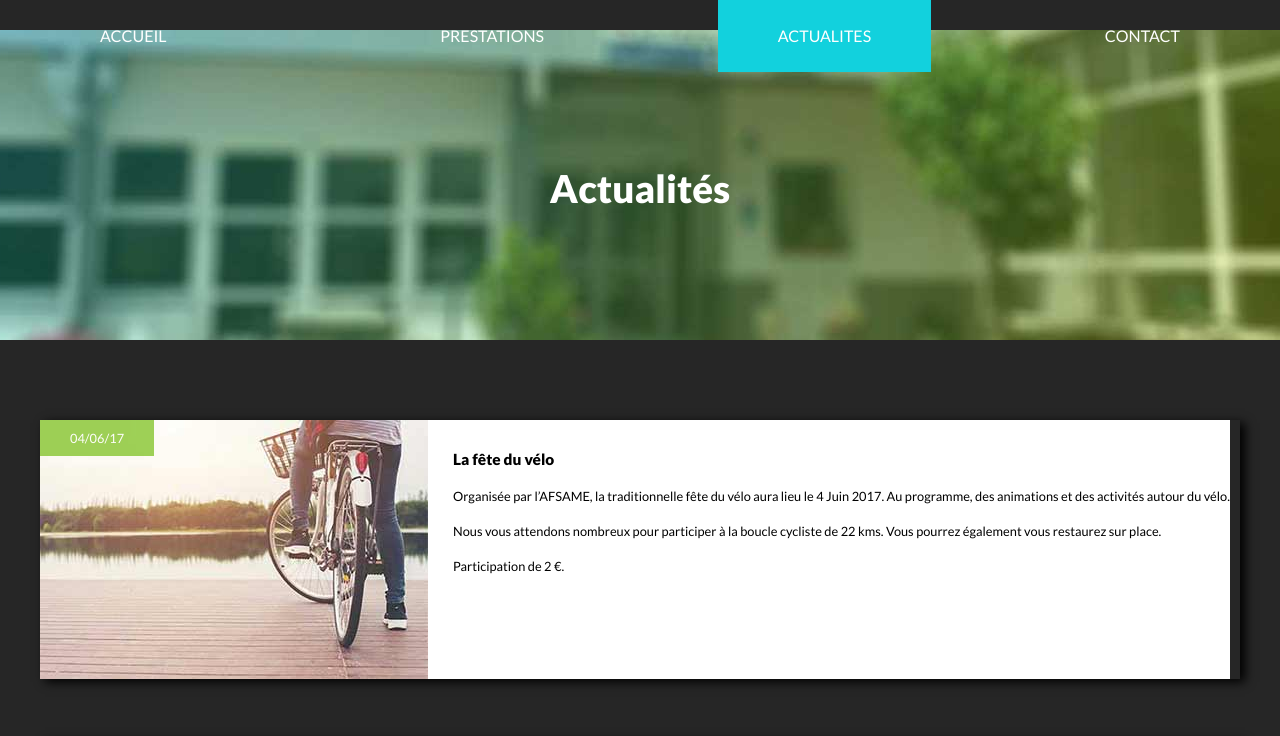
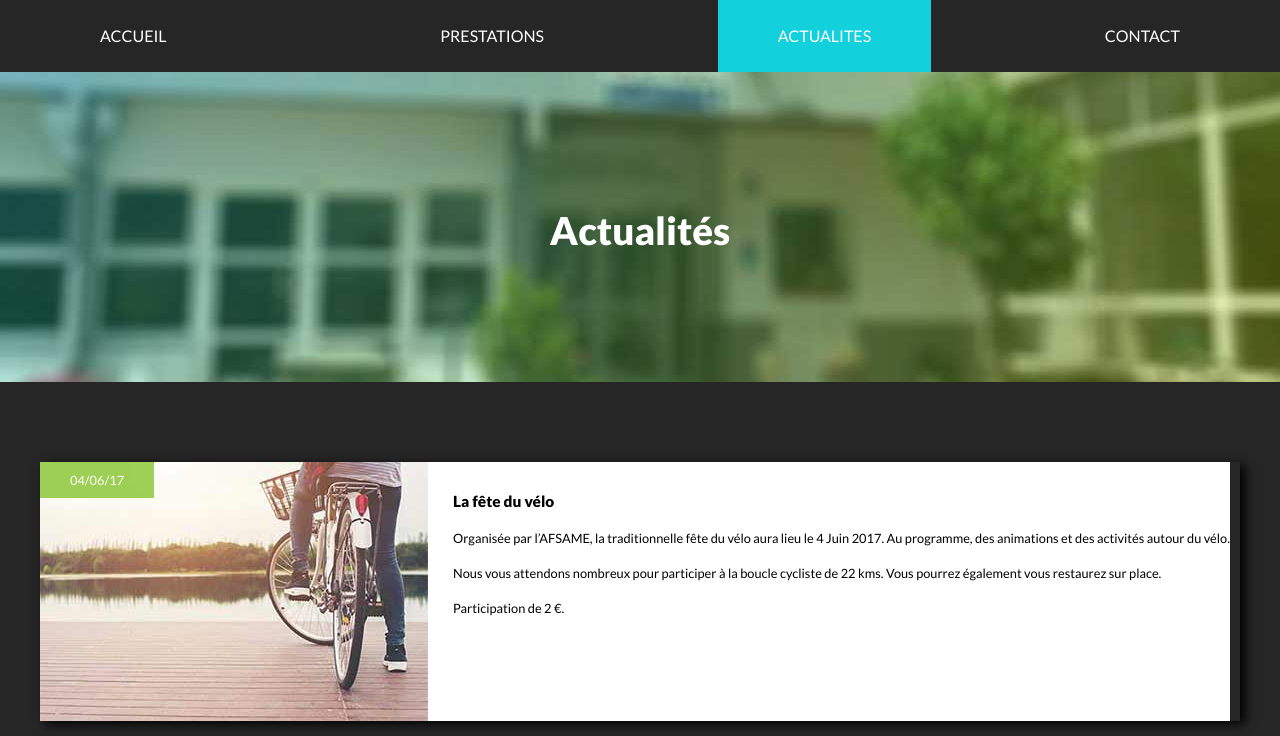
Before and after one commit to Cec19/refonte_groupe_1, a plain HTML site: page actualites.html in a window 1280 px wide. Shown: the top 736 px of the page. Drawn offline with Linux system fonts and the light colour scheme.

Commit message:
nav corrige

```diff
--- a/actualites.html
+++ b/actualites.html
@@ -35,7 +35,7 @@
 	</head>
 	<body>
 		<header>
-			<nav class="navbar">
+			<nav>
 				<div class="container">
 					<ul class="menu">
 						<li class="nav-item"><a href="index.html">ACCUEIL</a></li>
```
Also changed, not shown: contact.html (+1 -1 lines).
